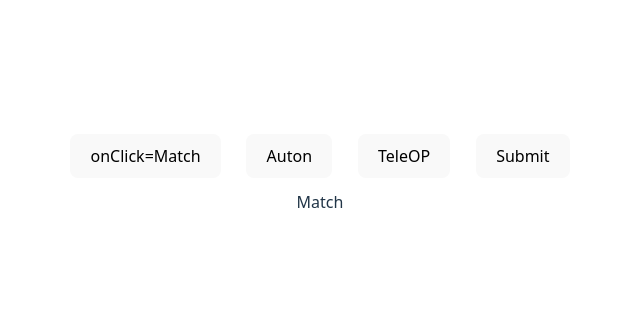
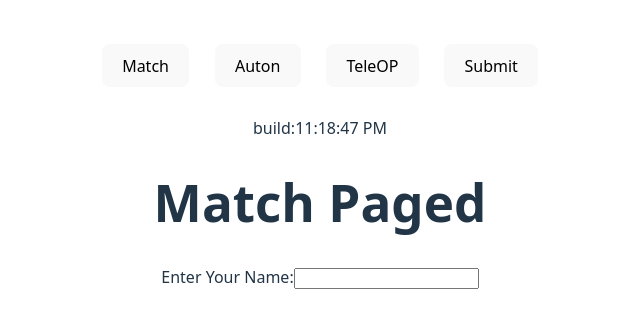
Before and after one commit to GlutenFreeToast/VeryGoodScoutingApp, a Preact app: page / in a window 1280 px wide. Shown: the part 232-560 px from the top of the page, without its empty margins (320-960 px from the left). Built offline with nearby package versions, Linux system fonts and the light colour scheme.

Commit message:
Features Added

```diff
--- a/src/app.css
+++ b/src/app.css
@@ -26,7 +26,7 @@
 
 .submit {
   margin: 1vw;
-  padding: 0.5em, 2em, 0.5em, 2em;
+  padding: 4em, 8em, 0.5em, 2em;
 }
 
 
--- a/src/app.tsx
+++ b/src/app.tsx
@@ -1,41 +1,62 @@
 import { useState } from 'preact/hooks'
-import preactLogo from './assets/preact.svg'
-import viteLogo from '/vite.svg'
 import './app.css'
-import match from './pages/match/match.tsx'
-import Match from './pages/match/match.tsx'
+import Match from './pages/match/match_new.tsx'
 
 export function App() {
-  const [count, setCount] = useState(0)
-  const [page, setPage] = useState<String>("Match");
+  const [page, setPage] = useState<string>("Match")
+  const [note] = useState(() => `build:${new Date().toLocaleTimeString()}`)
 
   return (
     <>
-    <div className="buttons">
-      <button className={"match"}>
-      onClick={() => { setPage("Match") }}
-      Match</button>
+      <div className="buttons">
+        <button
+          className="match"
+          onClick={() => {
+            setPage("Match")
+            console.log("Clicked on Match")
+          }}
+        >
+          Match
+        </button>
 
-      <button className={"auton"}
-      onClick={() => { setPage("Auton");console.log("Clicked on " + page); }}
->
+        <button
+          className="auton"
+          onClick={() => {
+            setPage("Auton")
+            console.log("Clicked on Auton")
+          }}
+        >
+          Auton
+        </button>
 
-      Auton</button>
+        <button
+          className="teleop"
+          onClick={() => {
+            setPage("Teleop")
+            console.log("Clicked on Teleop")
+          }}
+        >
+          TeleOP
+        </button>
 
-      <button className={"teleop"}
-      onClick={() => { setPage("Teleop");console.log("Clicked on " + page); }}
->
+        <button
+          className="submit"
+          onClick={() => {
+            setPage("Submit")
+            console.log("Clicked on Submit")
+          }}
+        >
+          Submit
+        </button>
+      </div>
 
-      TeleOP</button>
-
-      <button className={"submit"}
-    onClick={() => { setPage("Submit");console.log("Clicked on " + page); }}
->
-
-      Submit</button>
-
-    </div>
-
-    {page  ? "Match" : <Match />}
-     </>)
+      <div style={{ padding: 16 }}>
+        <div>{note}</div>
+        <div style={{ marginTop: 8 }}>
+          {page === 'Match' && <Match />}
+          {page !== 'Match' && <div>{page} page (placeholder)</div>}
+        </div>
+      </div>
+    </>
+  )
 }
--- a/src/pages/match/match.tsx
+++ /dev/null
@@ -1,34 +0,0 @@
-
-import type { App } from '../../app';
-import { useNavigate } from "react-router-dom";
-import '../../app.css'
-import { useEffect, useState } from 'react'
-
-export interface mainpageProps{
-  mainpageData: {[key:string]: any};
-  setmainpageData: React.Dispatch<React.SetStateAction<{[key: string]: any}>>;
-
-}
-// {mainpageData, setmainpageData}: mainpageProps
-const Match: React.FC<mainpageProps> = () => {
-
-//Constants
-  const [currentPage, setCurrentPage] = useState("Match");
-  const [scoutName, setScoutName] = useState("");
-  const [teamID, setteamID] = useState("");
-  const [matchID, setMatchID] = useState("");
-  const [compLocation, setcompLocation] = useState("");
-  const [allianceColor, setallianceColor] = useState("");
-  const [startingPosition, setstartingPosition] = useState("");
-
-
-
-  return (
-
-   <>
-    <h1>Match Page</h1>
-    </>
-  )}
-
-
-export default Match
--- /dev/null
+++ b/src/pages/match/match_new.tsx
@@ -0,0 +1,22 @@
+import '../../app.css'
+import type { FunctionalComponent } from 'preact'
+
+export interface MainpageProps {
+  mainpageData?: { [key: string]: any }
+  setmainpageData?: (v: { [key: string]: any }) => void
+}
+
+const Match: FunctionalComponent<MainpageProps> = () => {
+  return (
+    <>
+      <h1>Match Paged</h1>
+      <form>
+      <label>Enter Your Name:
+        <input type="text" name="name" />
+      </label>
+      </form>
+    </>
+  )
+}
+
+export default Match
```
Also changed, not shown: src/pages/match/auton.tsx (added, +22 -0 lines), 1 other file (tests, documents, lock files or other folders).
